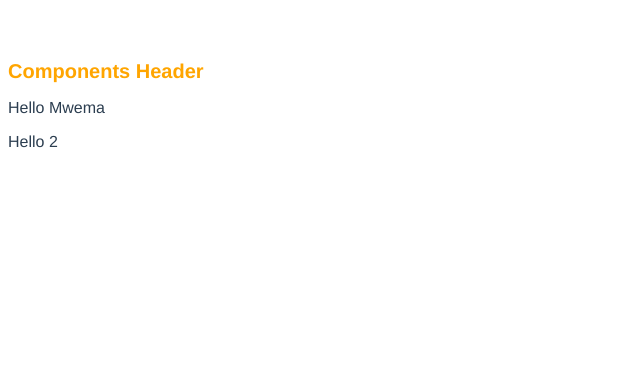
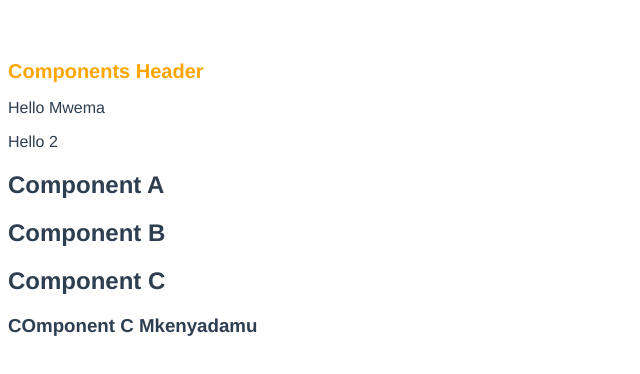
Before and after one commit to DerrickMbugua/vue-refresher, a Vue app: page / in a window 1280 px wide. Shown: the top 374 px of the page, without its empty margins (0-640 px from the left). Built offline with nearby package versions, Linux system fonts and the light colour scheme.

Commit message:
feat: provide and inject

```diff
--- a/src/App.vue
+++ b/src/App.vue
@@ -3,17 +3,20 @@
   <!-- <Greet :message="name" />
   <Greet message="D" :likes="10"/>
   <Greet message="DM" :isShow="isShow"/> -->
+<ComponentA />
 </template>
 
 <script>
 import Header from "./components/Header.vue";
 import Greet from './components/Greet.vue';
+import ComponentA from "./components/ComponentA.vue";
 
 export default {
   name: "App",
   components: {
     Header,
-    Greet
+    Greet,
+    ComponentA
   },
   data() {
     return {
@@ -21,6 +24,9 @@
       isShow: true
     };
   },
+  provide: {
+    username: "Mkenyadamu"
+  }
 };
 </script>
 
--- /dev/null
+++ b/src/components/ComponentA.vue
@@ -0,0 +1,17 @@
+<template>
+  <div>
+    <h2>Component A</h2>
+    <ComponentB />
+  </div>
+</template>
+<script>
+import ComponentB from "./ComponentB.vue";
+export default {
+  name: "ComponentA",
+  components: {
+    ComponentB,
+  },
+};
+</script>
+<style>
+</style>
--- /dev/null
+++ b/src/components/ComponentB.vue
@@ -0,0 +1,18 @@
+<template>
+  <div>
+    <h2>Component B</h2>
+    <ComponentC />
+  </div>
+</template>
+<script>
+import ComponentC from "./ComponentC.vue";
+
+export default {
+  name: "ComponentB",
+  components: {
+    ComponentC,
+  },
+};
+</script>
+<style>
+</style>
--- /dev/null
+++ b/src/components/ComponentC.vue
@@ -0,0 +1,15 @@
+<template>
+  <div>
+    <h2>Component C</h2>
+    <h3>COmponent C {{ username }}</h3>
+  </div>
+</template>
+<script>
+export default {
+  name: 'ComponentC',
+  inject: ["username"]
+}
+</script>
+<style>
+
+</style>
```
